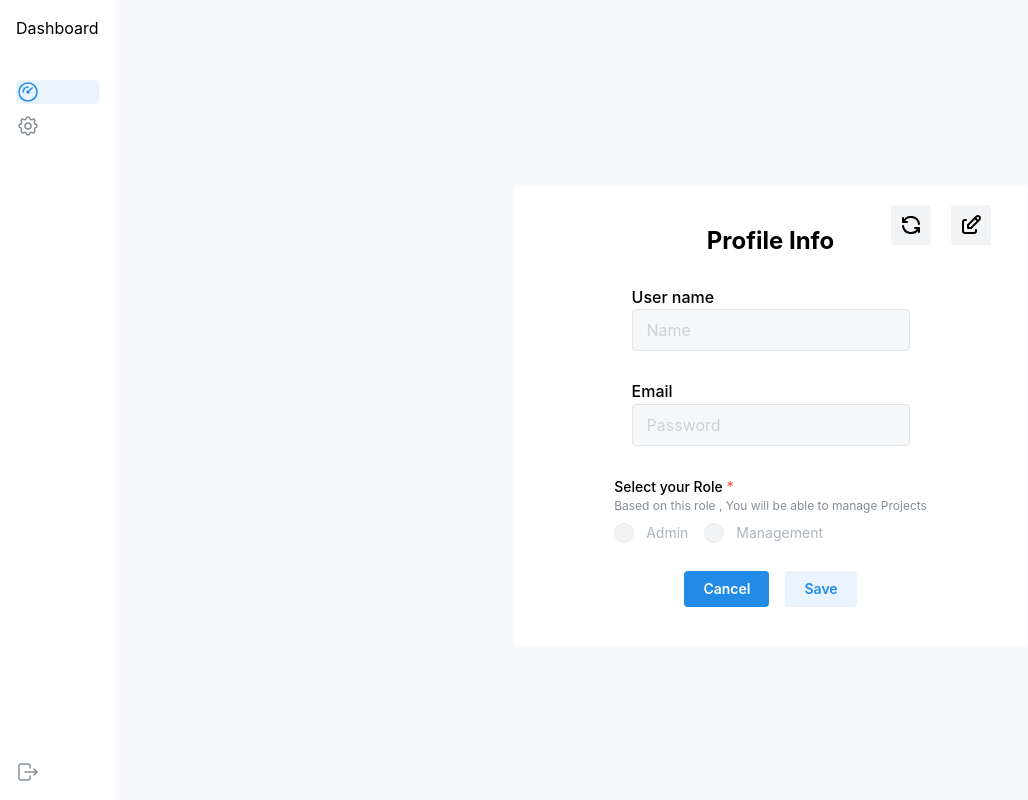
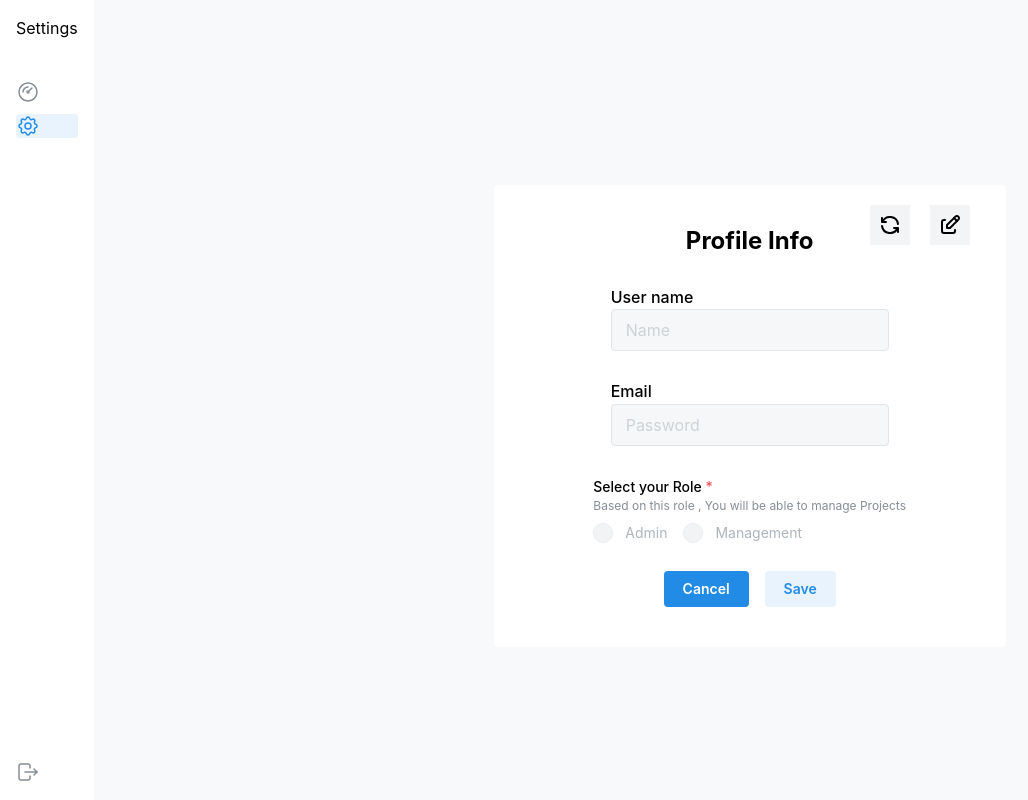
Before and after one commit to SubramaniyanTN/kubernetikosTask, a React (Vite) app: page /user/settings in a window 1280 px wide. Shown: the whole page, without its empty margins (0-1028 px from the left). Built offline with nearby package versions, Linux system fonts and the light colour scheme.

Commit message:
completed the task

```diff
--- a/src/Screens/Dashboard/Dashboard.tsx
+++ b/src/Screens/Dashboard/Dashboard.tsx
@@ -375,7 +375,7 @@ const Dashboard = () => {
 
   return (
     <div className={classes.tableContainer}>
-      <div className="w-full flex justify-end items-end">
+      <div className="w-full flex justify-end items-end my-2">
         <Button onClick={open}>Create Contact</Button>
       </div>
       <DataTable
--- a/src/Screens/UserRouter/UserRouter.tsx
+++ b/src/Screens/UserRouter/UserRouter.tsx
@@ -1,5 +1,5 @@
-import { Outlet, useNavigate } from "react-router-dom";
-import { useState } from "react";
+import { Outlet, useLocation, useNavigate } from "react-router-dom";
+import { useEffect, useState } from "react";
 import { Center, Tooltip, UnstyledButton, Stack } from "@mantine/core";
 import {
   IconHome2,
@@ -40,6 +40,14 @@ const linkData = [
 const UserRouter = () => {
   const [active, setActive] = useState(0);
   const navigate = useNavigate();
+  const location = useLocation();
+  // Update active index based on location.pathname
+  useEffect(() => {
+    const activeIndex = linkData.findIndex(
+      (link) => link.path === location.pathname
+    );
+    setActive(activeIndex >= 0 ? activeIndex : 0);
+  }, [location.pathname]);
 
   const handleNavigation = (path: string) => {
     navigate(path);
```
